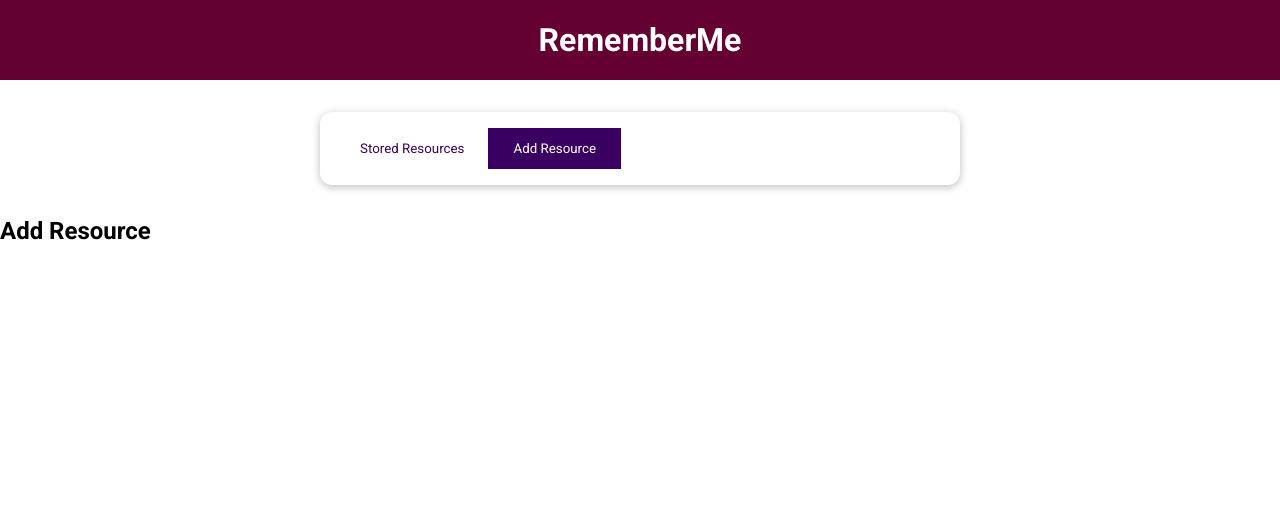
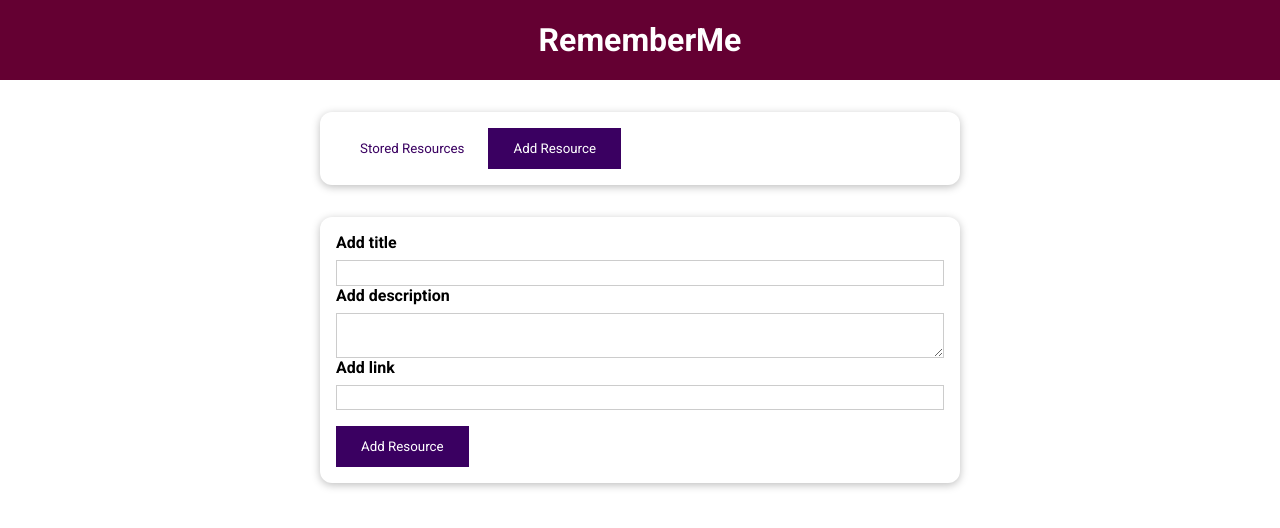
Before and after one commit to webgrandmo/learning-resource-app, a Vue app: page / in a window 1280 px wide. Both pictures are taken after a click on the button "Add Resource". Shown: the top 528 px of the page. Built offline with nearby package versions, Linux system fonts and the light colour scheme.

Commit message:
Add resource form

```diff
--- /dev/null
+++ b/jsconfig.json
@@ -0,0 +1,5 @@
+  {
+    "include": [
+      "./src/**/*"
+    ]
+  }
--- a/src/components/learning-resources/AddResource.vue
+++ b/src/components/learning-resources/AddResource.vue
@@ -1,3 +1,68 @@
 <template>
-  <h2>Add Resource</h2>
+  <base-card>
+    <template v-slot:card>
+      <form @submit.prevent="submitData">
+        <div>
+          <label for="resource-title">Add title</label>
+          <input type="text" id="resource-title" ref="titleInput" />
+        </div>
+        <div>
+          <label for="resource-desc">Add description</label>
+          <textarea type="text" id="resource-desc" ref="descInput"></textarea>
+        </div>
+        <div>
+          <label for="resource-link">Add link</label>
+          <input type="url" id="resource-link" ref="linkInput" />
+        </div>
+        <div style="margin-top: 1rem">
+          <base-button type="submit">Add Resource</base-button>
+        </div>
+      </form>
+    </template>
+  </base-card>
 </template>
+
+<style scoped>
+label {
+  font-weight: bold;
+  display: block;
+  margin-bottom: 0.5rem;
+}
+
+input,
+textarea {
+  display: block;
+  width: 100%;
+  font: inherit;
+  padding: 0.15rem;
+  border: 1px solid #ccc;
+}
+
+input:focus,
+textarea:focus {
+  outline: none;
+  border-color: #3a0061;
+  background-color: #f7ebff;
+}
+
+.form-control {
+  margin: 1rem 0;
+}
+</style>
+
+
+<script>
+// import BaseCard from '../ui/BaseCard.vue';
+export default {
+  inject: ['addResource'],
+  methods: {
+    submitData() {
+      const enteredTitle = this.$refs.titleInput.value;
+      const enteredDescription = this.$refs.descInput.value;
+      const enteredUrl = this.$refs.linkInput.value;
+
+      this.addResource(enteredTitle, enteredDescription, enteredUrl);
+    },
+  },
+};
+</script>
--- a/src/components/learning-resources/TheResources.vue
+++ b/src/components/learning-resources/TheResources.vue
@@ -11,7 +11,9 @@
       >
     </template>
   </base-card>
-  <component :is="selectedTab"></component>
+  <keep-alive>
+    <component :is="selectedTab"></component>
+  </keep-alive>
 </template>
 
 
@@ -46,6 +48,7 @@ export default {
   provide() {
     return {
       resources: this.storedResources,
+      addResource: this.addResource,
     };
   },
   computed: {
@@ -60,6 +63,16 @@ export default {
     setSelectedTab(tab) {
       this.selectedTab = tab;
     },
+    addResource(title, description, url) {
+      const newResource = {
+        id: new Date().toISOString(),
+        title: title,
+        description: description,
+        link: url,
+      };
+      this.storedResources.unshift(newResource);
+      this.selectedTab = 'resource-list';
+    },
   },
 };
 </script>
--- a/src/components/ui/BaseButton.vue
+++ b/src/components/ui/BaseButton.vue
@@ -1,12 +1,12 @@
 <template>
-  <button :type="type" :class="mode">
+  <button :class="mode">
     <slot></slot>
   </button>
 </template>
 
 <script>
 export default {
-  props: ['type', 'mode'],
+  props: ['mode'],
 };
 </script>
 
```
